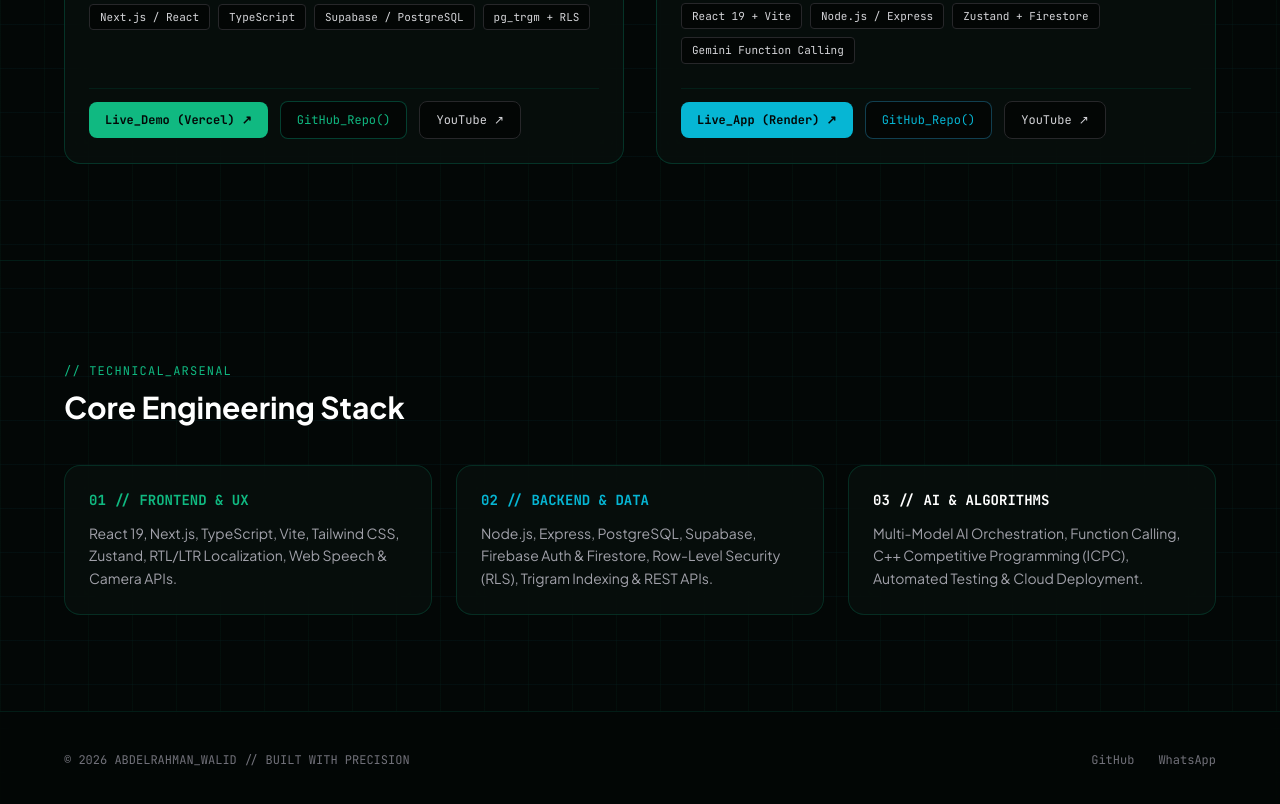
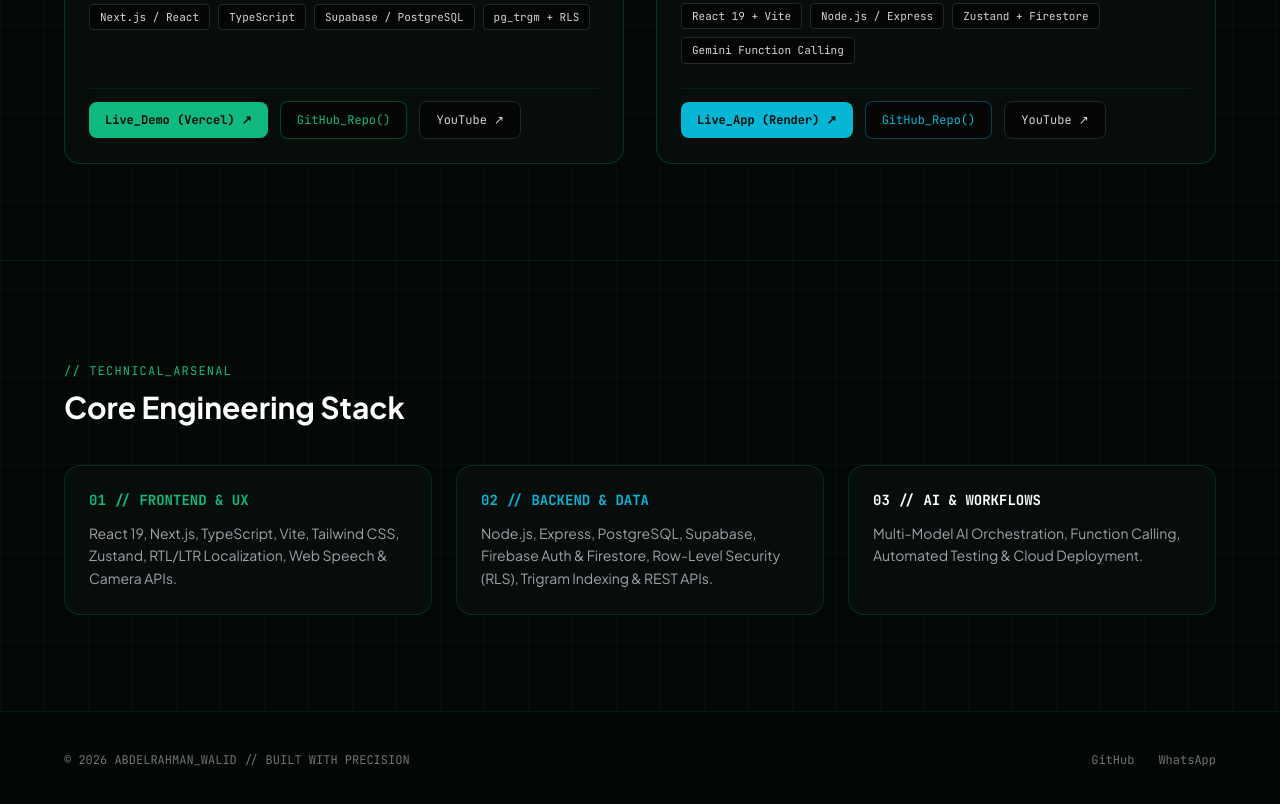
Before and after one commit to ABDO000WALID/portfolio, a plain HTML site: page index.html in a window 1280 px wide. Shown: the part 1648-2452 px from the top of the page. Drawn offline with nearby package versions, Linux system fonts and the light colour scheme.

Commit message:
Update index.html

```diff
--- a/index.html
+++ b/index.html
@@ -454,8 +454,8 @@
                     <p class="text-zinc-400 leading-relaxed font-sans text-sm">Node.js, Express, PostgreSQL, Supabase, Firebase Auth &amp; Firestore, Row-Level Security (RLS), Trigram Indexing &amp; REST APIs.</p>
                 </div>
                 <div class="rounded-2xl bg-panel/75 backdrop-blur-lg border border-emerald-900/50 p-6 space-y-3">
-                    <h3 class="text-white font-bold text-sm">03 // AI &amp; ALGORITHMS</h3>
-                    <p class="text-zinc-400 leading-relaxed font-sans text-sm">Multi-Model AI Orchestration, Function Calling, C++ Competitive Programming (ICPC), Automated Testing &amp; Cloud Deployment.</p>
+                    <h3 class="text-white font-bold text-sm">03 // AI &amp; WORKFLOWS</h3>
+                    <p class="text-zinc-400 leading-relaxed font-sans text-sm">Multi-Model AI Orchestration, Function Calling, Automated Testing &amp; Cloud Deployment.</p>
                 </div>
             </div>
         </div>
```
